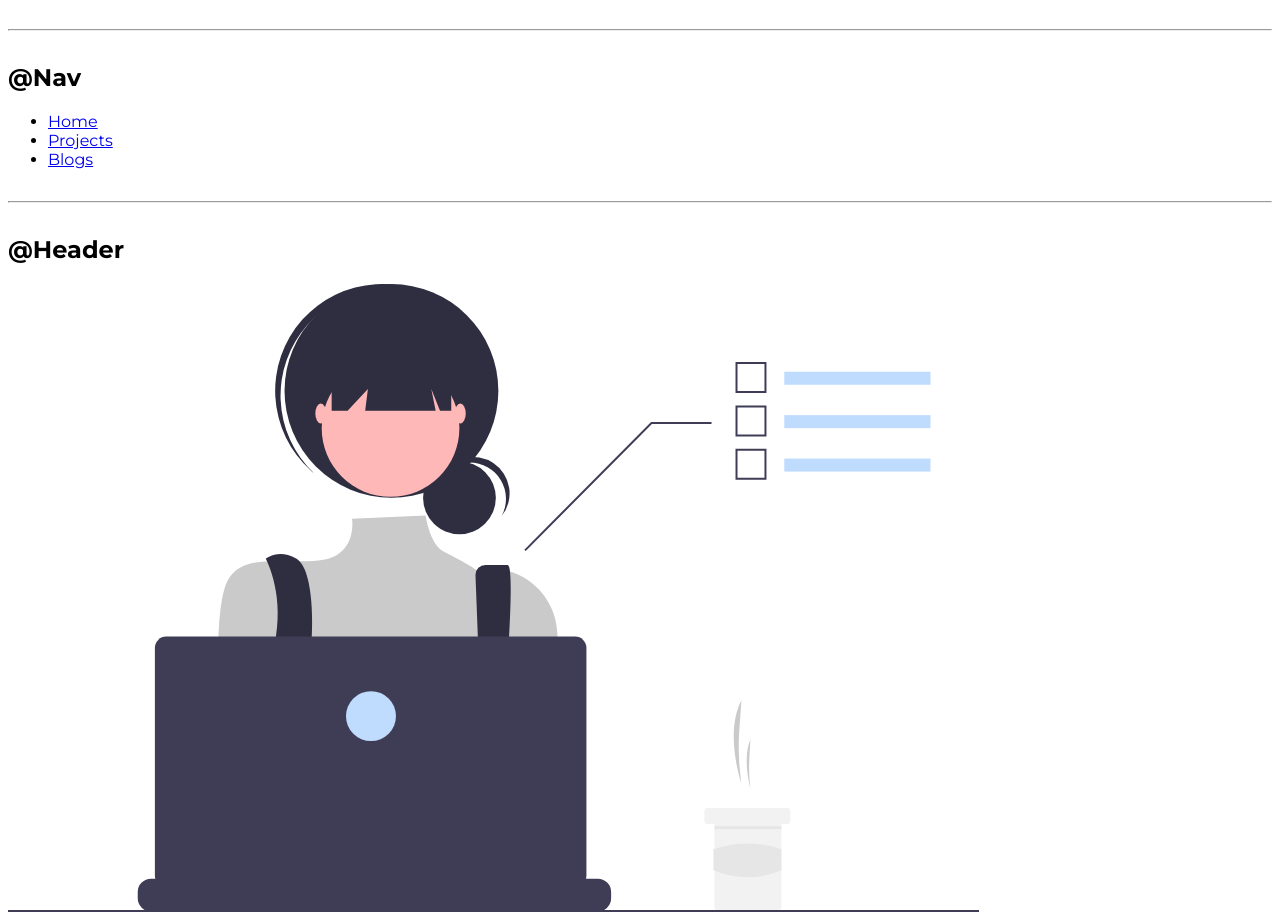
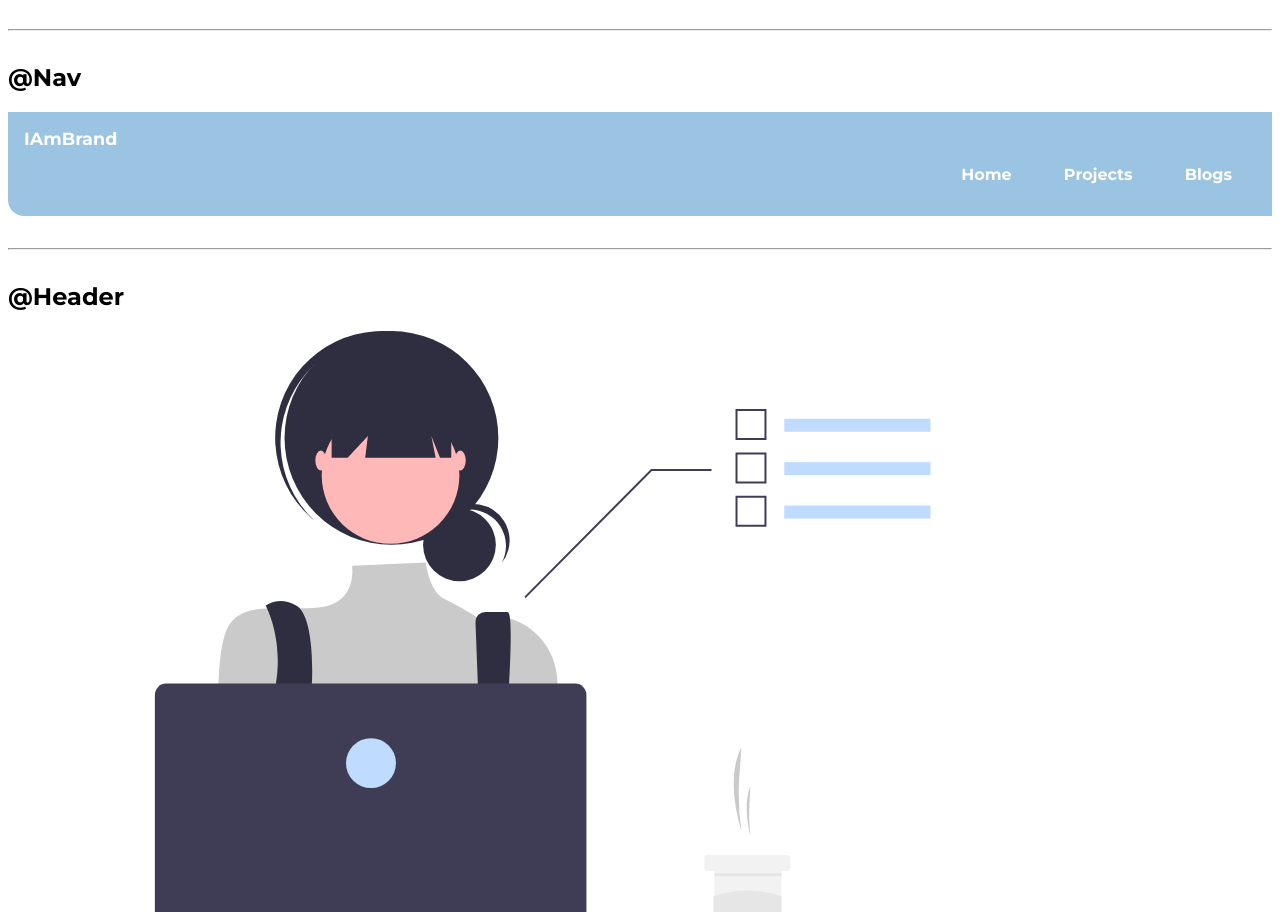
Before and after one commit to Dharinicodes/Dharini-portfolio, a plain HTML site: page index.html in a window 1280 px wide. Shown: the part 1253-2165 px from the top of the page. Drawn offline with Linux system fonts and the light colour scheme; files whose address does not match are found by name.

Commit message:
nav updated

```diff
--- a/index.html
+++ b/index.html
@@ -82,16 +82,17 @@
 
     <h2>@Nav</h2>
 
-    <nav>
-      <ul>
-        <li>
-          <a href="/">Home</a>
+    <nav class="navigation container">
+      <div class="nav-brand">IAmBrand</div>
+      <ul class="list-non-bullet nav-pills">
+        <li class="list-item-inline">
+          <a class="link link-active" href="/">Home</a>
         </li>
-        <li>
-          <a href="/">Projects</a>
+        <li class="list-item-inline">
+          <a class="link link-active" href="/">Projects</a>
         </li>
-        <li>
-          <a href="/">Blogs</a>
+        <li class="list-item-inline">
+          <a class="link link-active" href="/">Blogs</a>
         </li>
       </ul>
     </nav>
--- a/styles.css
+++ b/styles.css
@@ -51,3 +51,29 @@ hr {
   display: inline;
   padding: 0rem 0.5rem;
 }
+
+/** Navigation **/
+
+.navigation {
+  background-color: var(--primary-color);
+  color: white;
+  padding: 1rem;
+  border-bottom-left-radius: 1rem;
+}
+
+.navigation .nav-pills {
+  text-align: right;
+}
+
+.navigation .nav-brand {
+  font-weight: bold;
+  font-size: 1.1rem;
+}
+
+.navigation .link {
+  color: white;
+}
+
+.navigation .link-active {
+  font-weight: bold;
+}
```
